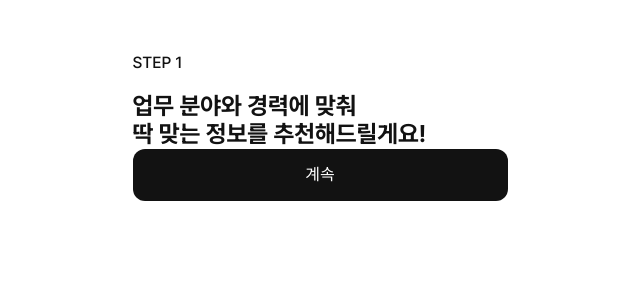
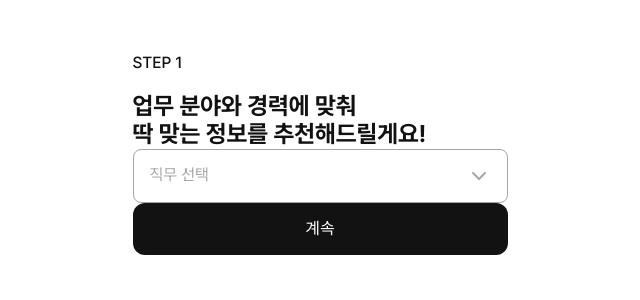
Before and after one commit to project-recurit/PR-Front, a Next.js app: page /sign-up in a window 1280 px wide. Shown: the top 300 px of the page, without its empty margins (320-960 px from the left). Built offline with nearby package versions, Linux system fonts and the light colour scheme.

Commit message:
[design] 드롭다운 퍼블리싱 진행중

```diff
--- a/src/app/sign-up/components/StepPage.tsx
+++ b/src/app/sign-up/components/StepPage.tsx
@@ -5,6 +5,7 @@ import { useStep } from "@/hooks/signupStep";
 import StepLabel from "./StepLabel";
 import Button from "@/components/common/Button";
 import { useRouter } from "next/navigation";
+import DropDown from "@/components/common/DropDown";
 
 const StepPage = () => {
   const router = useRouter();
@@ -25,6 +26,7 @@ const StepPage = () => {
     <div>
       <StepLabel step={step} />
       <Component />
+      <DropDown> 직무 선택</DropDown>
       <Button size="m" onClick={handleStep}>
         {step === 2 ? "시작하기" : "계속"}
       </Button>
--- a/src/assets/icons.ts
+++ b/src/assets/icons.ts
@@ -9,6 +9,7 @@ import GoogleIcon from "./google.svg";
 import KakaoIcon from "./kakao.svg";
 import GithubIcon from "./github.svg";
 import Search from "./search.svg";
+import ChevronDown from "./chevron-down.svg";
 
 export {
   BookMark,
@@ -22,4 +23,5 @@ export {
   KakaoIcon,
   GithubIcon,
   Search,
+  ChevronDown,
 };
--- /dev/null
+++ b/src/components/common/DropDown.tsx
@@ -0,0 +1,14 @@
+import { ChevronDown } from "@/assets/icons";
+
+const DropDown = ({ children }: { children: string }) => {
+  return (
+    <div className="w-full relative">
+      <div className="w-full body-16-r border-1 border-black-400 text-black-400 rounded-8 px-16 py-14 flex justify-between">
+        {children}
+        <ChevronDown />
+      </div>
+    </div>
+  );
+};
+
+export default DropDown;
```
Also changed, not shown: src/assets/chevron-down.svg (added).
